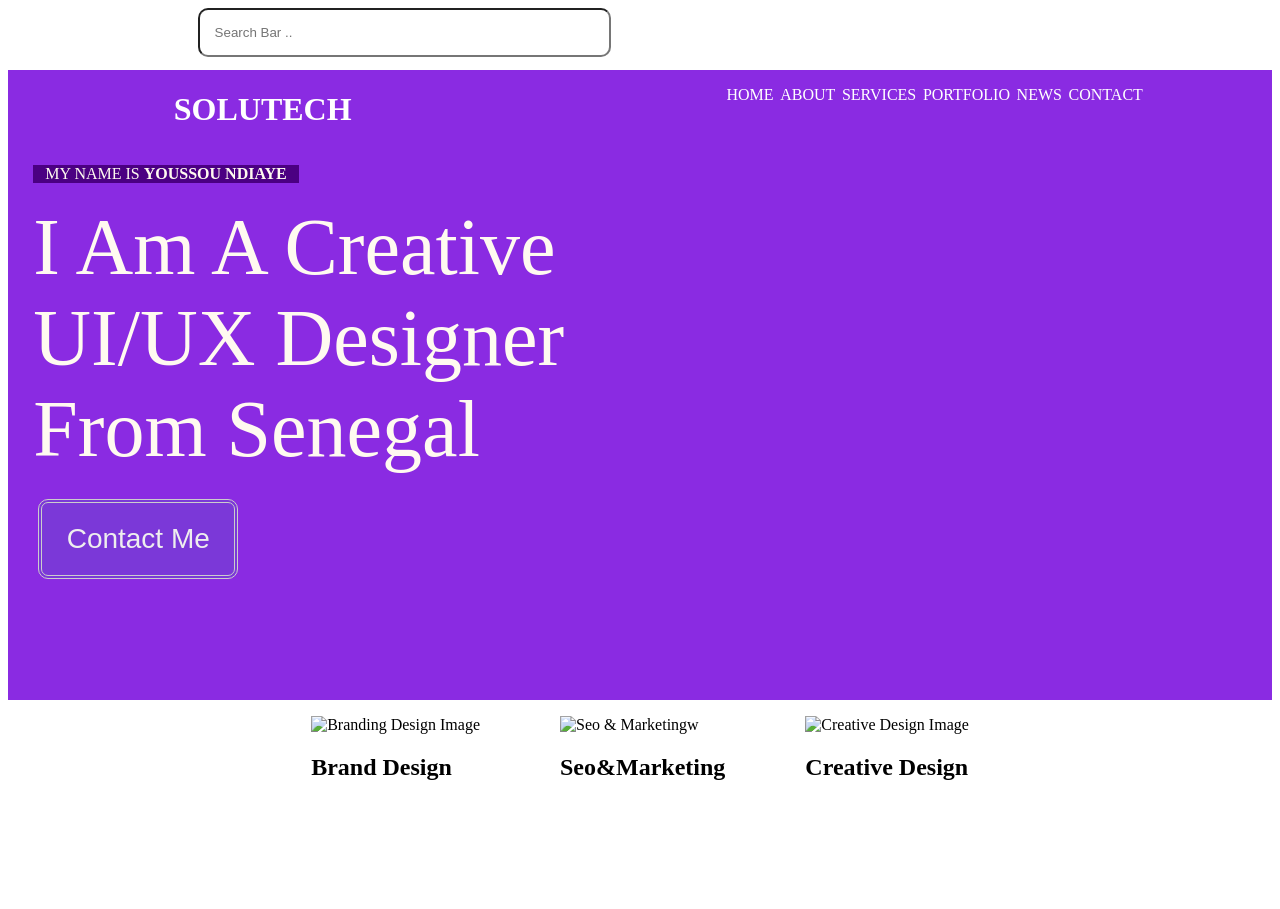
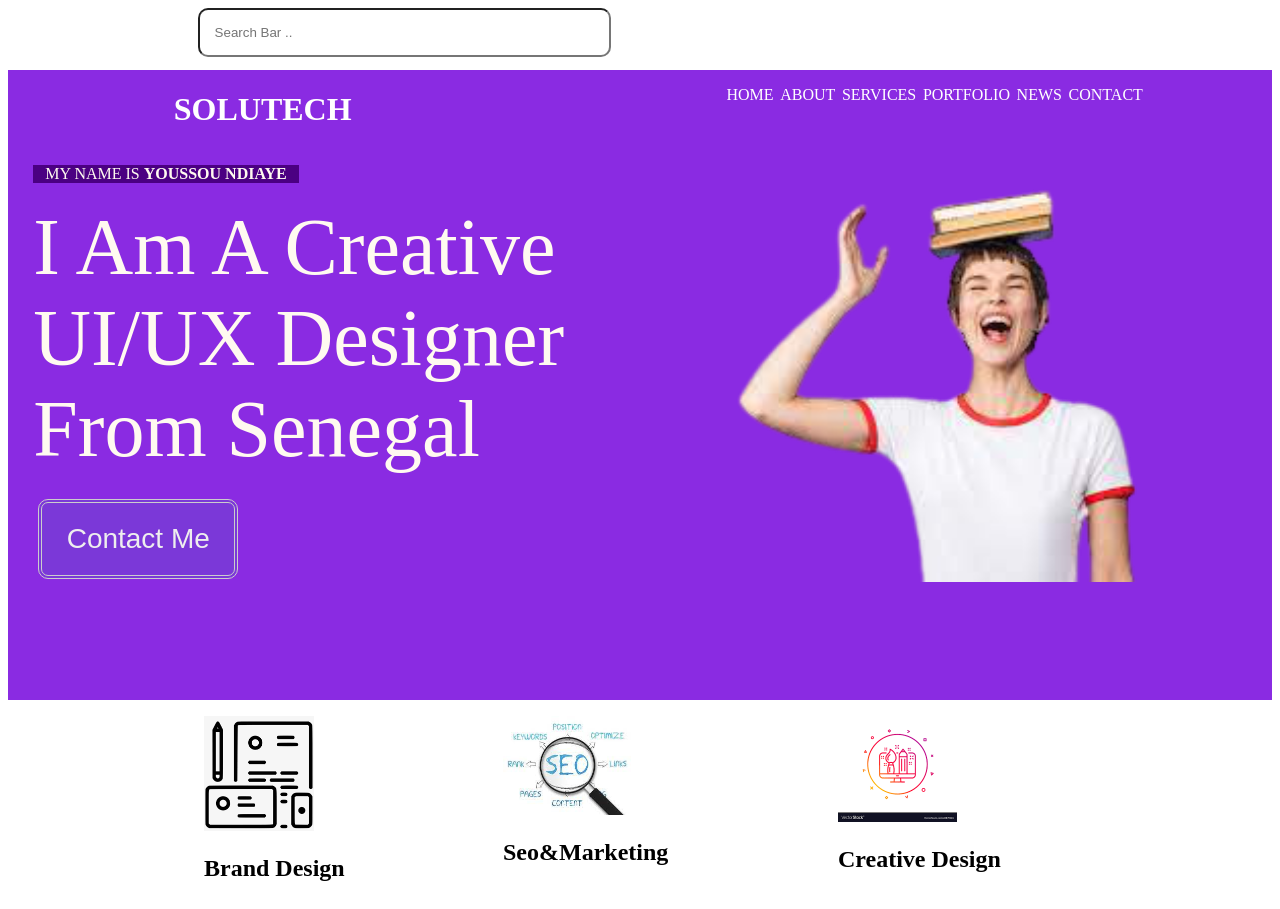
Before and after one commit to ndiayeinfo769/ndiayeinfo769.github.io, a plain HTML site: page index.html in a window 1280 px wide. Before the commit the page ends 808 px from the top, so only its background shows below. Drawn offline with Linux system fonts and the light colour scheme.

Commit message:
Update index.html

```diff
--- a/index.html
+++ b/index.html
@@ -33,28 +33,28 @@
                         <button type="button" >Contact Me</button>
                     </article>
                     <aside>
-                        <p class="photo"><img src="img/open-removebg-preview.png" alt=""></p>
+                        <p class="photo"><img src="open-removebg-preview.png" alt=""></p>
                     </aside>
                 </section>
             </div>
             <div id="bloc_3">
                 <div>
                     <figure>
-                        <img src="img/branding.png" alt="Branding Design Image">
+                        <img src="branding.png" alt="Branding Design Image">
                         <h2>Brand Design</h2>
                         <figcaption></figcaption>
                     </figure>
                 </div>
                 <div>
                     <figure>
-                        <img src="img/seo.jpg" alt="Seo & Marketingw">
+                        <img src="seo.jpg" alt="Seo & Marketingw">
                         <h2>Seo&Marketing</h2>
                         <figcaption></figcaption>
                     </figure>
                 </div>
                 <div>
                     <figure>
-                        <img src="img/creative.png" alt="Creative Design Image">
+                        <img src="creative.png" alt="Creative Design Image">
                         <h2>Creative Design</h2>
                         <figcaption></figcaption>
                     </figure>
```
